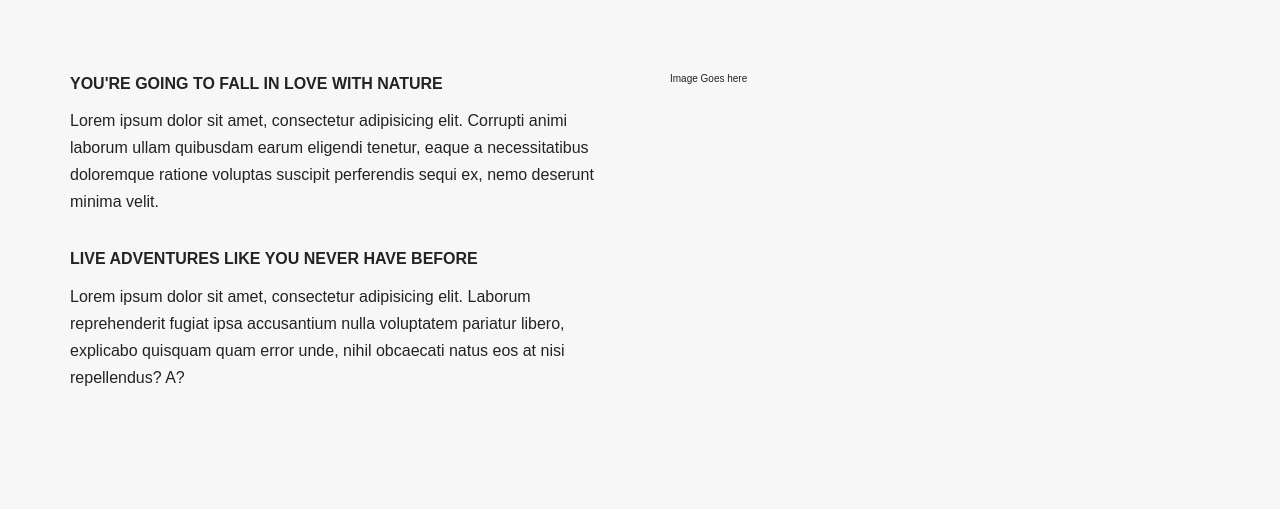
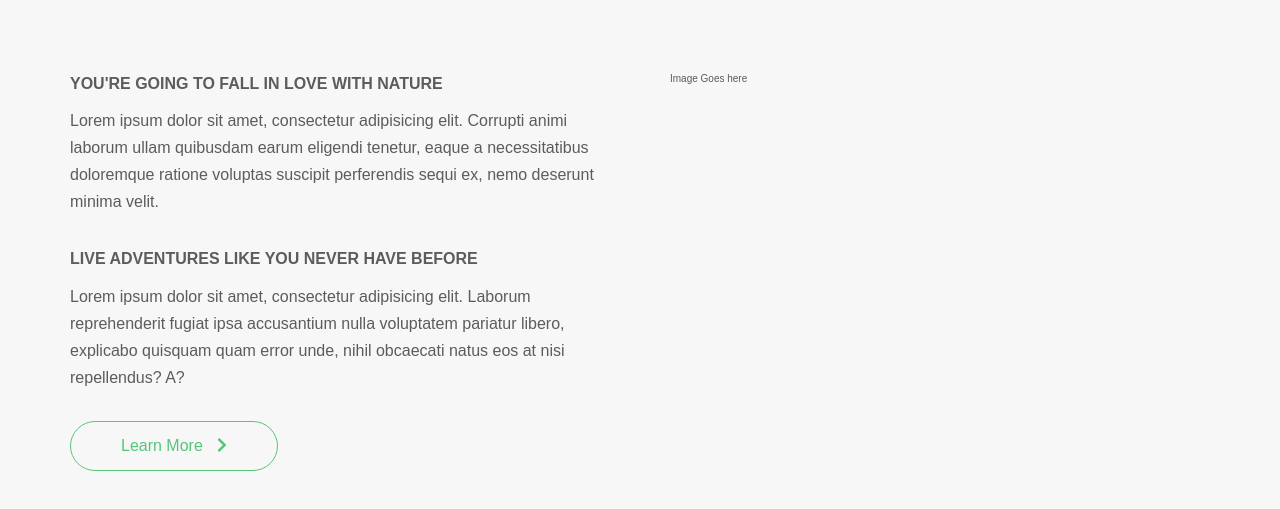
Before and after one commit to arifayanidowu/natours, a website: page index.html in a window 1280 px wide. Shown: the part 920-1429 px from the top of the page. Drawn offline with Linux system fonts and the light colour scheme.

Commit message:
Styling cta button

```diff
--- a/index.html
+++ b/index.html
@@ -6,13 +6,13 @@
     <meta http-equiv="X-UA-Compatible" content="ie=edge" />
     <title>Natours &mdash; Exciting tours for adventurous people</title>
     <link rel="shortcut icon" href="/img/favicon.png" type="image/x-icon" />
+    <link rel="stylesheet" href="/css/main.css" />
     <script
       defer
       src="https://use.fontawesome.com/releases/v5.6.3/js/all.js"
       integrity="sha384-EIHISlAOj4zgYieurP0SdoiBYfGJKkgWedPHH4jCzpCXLmzVsw1ouK59MuUtP4a1"
       crossorigin="anonymous"
     ></script>
-    <link rel="stylesheet" href="/css/main.css" />
   </head>
   <body>
     <header class="header">
@@ -56,6 +56,9 @@
               libero, explicabo quisquam quam error unde, nihil obcaecati natus
               eos at nisi repellendus? A?
             </p>
+            <a href="#" class="btn-text"
+              >Learn More <i class="fas fa-chevron-right ml-1"></i
+            ></a>
           </div>
           <div class="col-1-of-2">Image Goes here</div>
         </div>
--- a/sass/abstracts/_variables.scss
+++ b/sass/abstracts/_variables.scss
@@ -1,5 +1,5 @@
 $font-family: "Dosis", sans-serif;
-
+$font-size-default: 1.6rem;
 $color-primary: #55c57a;
 $color-primary-light: #7ed56f;
 $color-primary-dark: #28b485;
@@ -7,7 +7,7 @@ $color-primary-dark: #28b485;
 $color-grey-light-1: #f7f7f7;
 $color-grey-dark: #777;
 $color-white: #fff;
-$color-black: rgb(36, 35, 35);
+$color-black: rgba(61, 59, 59, 0.829);
 
 $grid-width: 114rem;
 $gutter-vertical: 8rem;
--- a/sass/base/_typo.scss
+++ b/sass/base/_typo.scss
@@ -57,13 +57,13 @@
 }
 
 .heading-tertiary {
-  font-size: 1.6rem;
+  font-size: $font-size-default;
   font-weight: 700;
   text-transform: uppercase;
 }
 
 .paragraph {
-  font-size: 1.6rem;
+  font-size: $font-size-default;
   &:not(:last-child) {
     margin-bottom: 3rem;
   }
--- a/sass/base/_utils.scss
+++ b/sass/base/_utils.scss
@@ -5,6 +5,7 @@
   margin-right: 0;
 }
 
+// Margin
 @for $i from 1 through $loop {
   .m-#{$i} {
     margin: #{$i}rem;
@@ -22,6 +23,48 @@
   }
 }
 
+@for $i from 1 through $loop {
+  .ml-#{$i} {
+    margin-left: #{$i}rem;
+  }
+}
+
+@for $i from 1 through $loop {
+  .mr-#{$i} {
+    margin-right: #{$i}rem;
+  }
+}
+
+// Padding
+@for $i from 1 through $loop {
+  .p-#{$i} {
+    padding: #{$i}rem;
+  }
+}
+
+@for $i from 1 through $loop {
+  .pt-#{$i} {
+    padding-top: #{$i}rem;
+  }
+}
+@for $i from 1 through $loop {
+  .pb-#{$i} {
+    padding-bottom: #{$i}rem;
+  }
+}
+
+@for $i from 1 through $loop {
+  .pl-#{$i} {
+    padding-left: #{$i}rem;
+  }
+}
+
+@for $i from 1 through $loop {
+  .pr-#{$i} {
+    padding-right: #{$i}rem;
+  }
+}
+
 .text-center {
   text-align: center;
 }
--- a/sass/components/_buttons.scss
+++ b/sass/components/_buttons.scss
@@ -1,5 +1,5 @@
 .btn {
-  font-size: 1.6rem;
+  font-size: $font-size-default;
   &:link,
   &:visited {
     text-transform: uppercase;
@@ -52,3 +52,22 @@
     animation-fill-mode: backwards;
   }
 }
+
+.btn-text {
+  font-size: $font-size-default;
+  &:link,
+  &:visited {
+    color: $color-primary;
+    display: inline-block;
+    text-decoration: none;
+    border: 1px solid $color-primary;
+    padding: 1rem 5rem;
+    border-radius: 50px;
+    transition: all 0.2s;
+  }
+  &:hover {
+    color: $color-white;
+    background: $color-primary;
+    box-shadow: 0 1rem 2rem rgba($color-black, 0.3);
+  }
+}
```
Also changed, not shown: sass/main.scss (+0 -8 lines), css/main.css.
